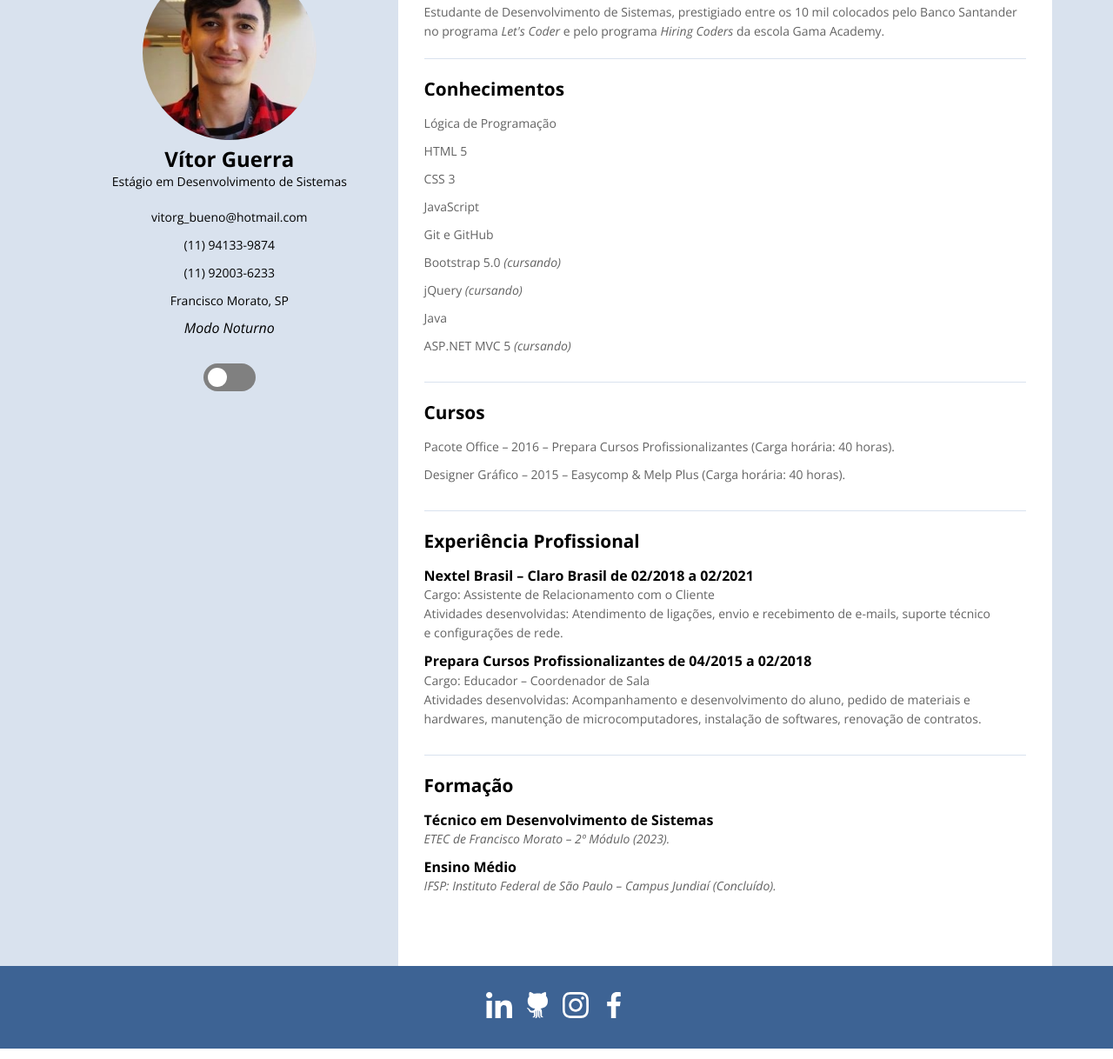
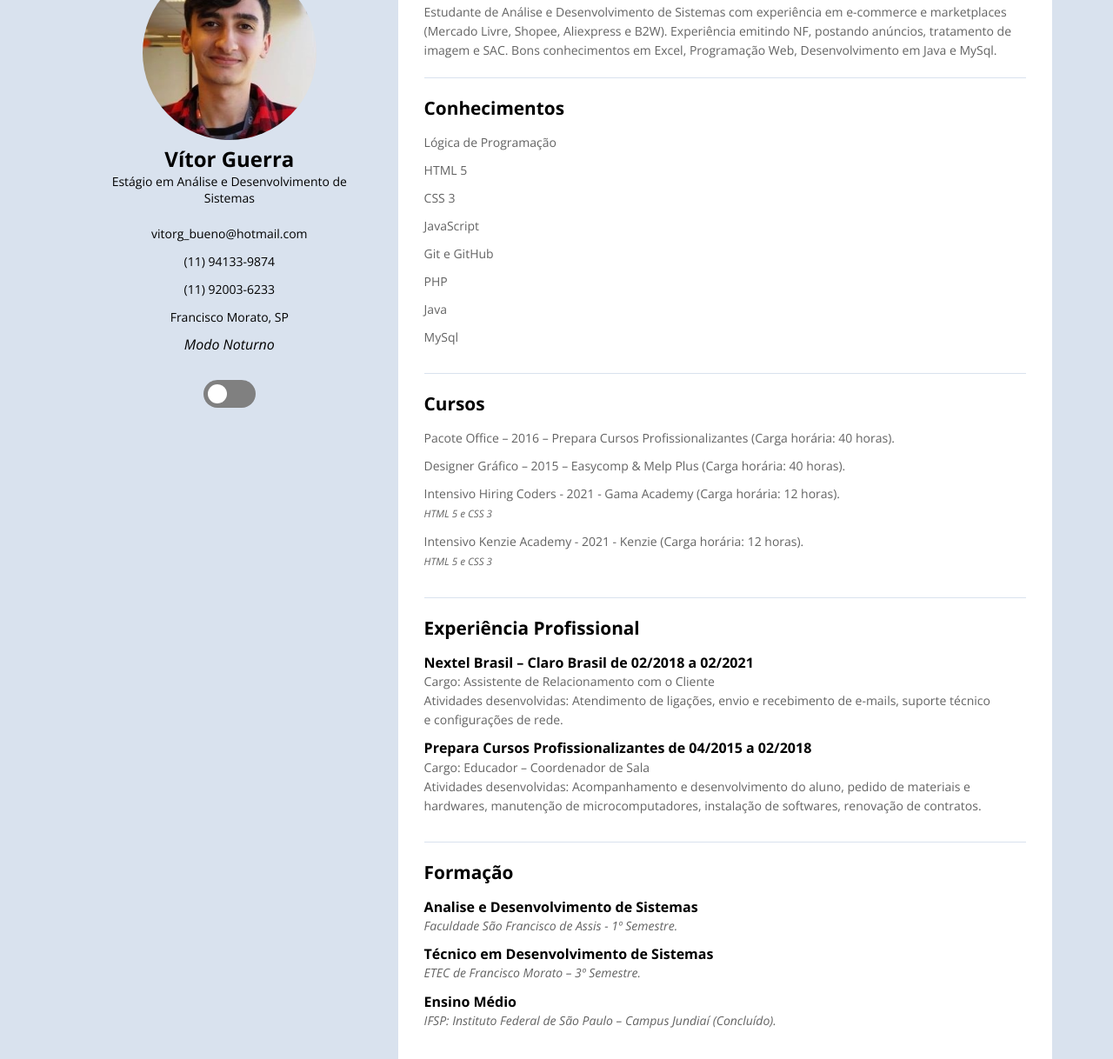
Before and after one commit to Vitor-Guerra/Portfolio, a plain HTML site: page index.html in a window 1280 px wide. Shown: the part 70-1288 px from the top of the page at 87% size. Drawn offline with nearby package versions, Linux system fonts and the light colour scheme.

Commit message:
Atualização

```diff
--- a/index.html
+++ b/index.html
@@ -1,5 +1,6 @@
 <!DOCTYPE html>
 <html lang="pt">
+
 <head>
     <meta charset="UTF-8">
     <meta http-equiv="X-UA-Compatible" content="IE=edge">
@@ -30,7 +31,7 @@
                             </figure>
                             <div class="informacoesDescricao">
                                 <h1>Vítor Guerra</h1>
-                            <h2>Estágio em Desenvolvimento de Sistemas</h2>
+                                <h2>Estágio em Análise e Desenvolvimento de Sistemas</h2>
                                 <ul>
                                     <li>
                                         <a href="mailto:vitorg_bueno@hotmail.com">vitorg_bueno@hotmail.com</a>
@@ -67,7 +68,8 @@
                             <!-- PERFIL-->
                             <section class="informacoesPerfil">
                                 <h2>Perfil Profissional</h2>
-                        <P>Estudante de Desenvolvimento de Sistemas, prestigiado entre os 10 mil colocados pelo Banco Santander no programa <i>Let's Coder</i> e pelo programa <i>Hiring Coders</i> da escola Gama Academy.</P>
+                                <P>Estudante de Análise e Desenvolvimento de Sistemas com experiência em e-commerce e marketplaces (Mercado Livre, Shopee, Aliexpress e B2W). Experiência emitindo NF, postando anúncios, tratamento de imagem e SAC. Bons conhecimentos
+                                    em Excel, Programação Web, Desenvolvimento em Java e MySql.</P>
                             </section>
 
                             <!-- ESPECIALIDADES-->
@@ -90,16 +92,13 @@
                                         <p>Git e GitHub</p>
                                     </li>
                                     <li>
-                                <p>Bootstrap 5.0 <i>(cursando)</i></p>
-                            </li>
-                            <li>
-                                <p>jQuery <i>(cursando)</i></p>
+                                        <p>PHP</p>
                                     </li>
                                     <li>
                                         <p>Java</p>
                                     </li>
                                     <li>
-                                <p>ASP.NET MVC 5 <i>(cursando)</i></p>
+                                        <p>MySql</p>
                                     </li>
 
                                 </ul>
@@ -114,6 +113,14 @@
                                     </li>
                                     <li>
                                         <p>Designer Gráfico – 2015 – Easycomp & Melp Plus (Carga horária: 40 horas).</p>
+                                    </li>
+                                    <li>
+                                        <p>Intensivo Hiring Coders - 2021 - Gama Academy (Carga horária: 12 horas).</p>
+                                        <p><i><small>HTML 5 e CSS 3</small></i></p>
+                                    </li>
+                                    <li>
+                                        <p>Intensivo Kenzie Academy - 2021 - Kenzie (Carga horária: 12 horas).</p>
+                                        <p><i><small>HTML 5 e CSS 3</small></i></p>
                                     </li>
                                 </ul>
                             </section>
@@ -141,14 +148,17 @@
                                 <h2>Formação</h2>
                                 <ul>
                                     <li>
+                                        <h3>Analise e Desenvolvimento de Sistemas</h3>
+                                        <p><i>Faculdade São Francisco de Assis - 1º Semestre.</i></p>
+                                    </li>
+                                    <li>
                                         <h3>Técnico em Desenvolvimento de Sistemas</h3>
-                            <p><i>ETEC de Francisco Morato – 2º Módulo (2023).</i></p>
+                                        <p><i>ETEC de Francisco Morato – 3º Semestre.</i></p>
                                     </li>
                                     <li>
                                         <h3>Ensino Médio</h3>
                                         <p><i>IFSP: Instituto Federal de São Paulo – Campus Jundiaí (Concluído).</i></p>
                                     </li>
-
                                 </ul>
                             </section>
                         </div>
```
Lines whose indentation alone changed are shown as unchanged.
